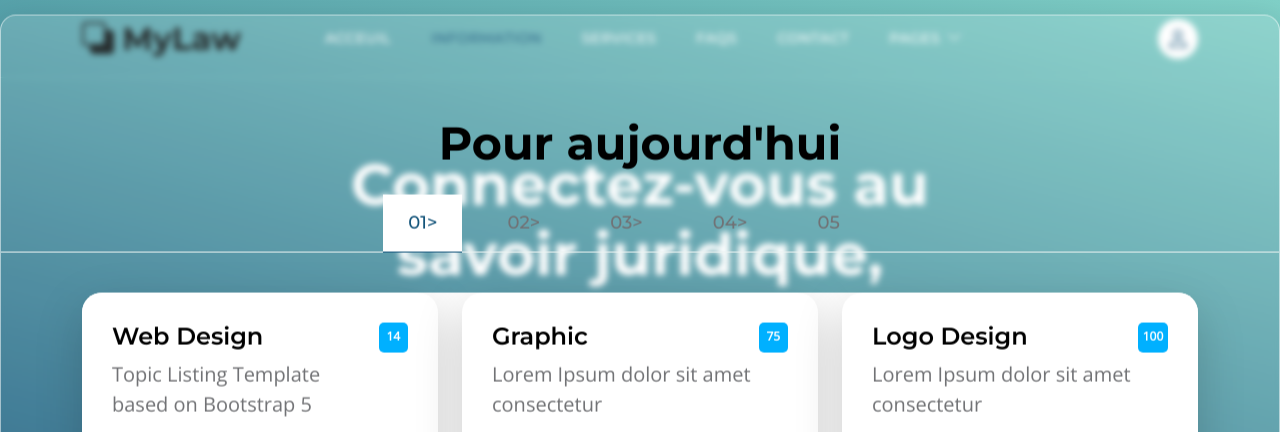
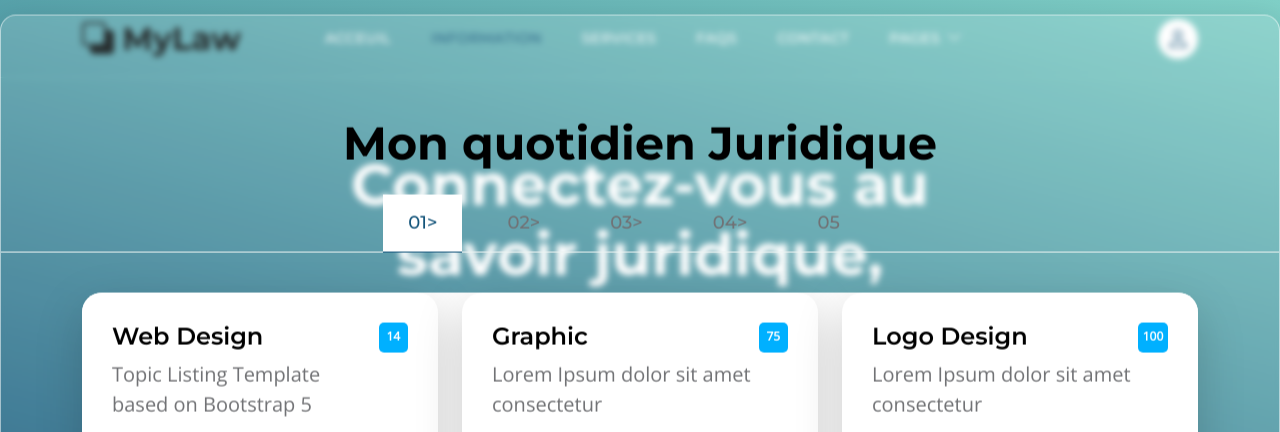
Before and after one commit to AInelo/ideathonlaw, a website: page frontend/aleapage.html in a window 1280 px wide. Shown: the top 432 px of the page. Drawn offline with nearby package versions, Linux system fonts and the light colour scheme.

Commit message:
Ideathon

```diff
--- a/frontend/aleapage.html
+++ b/frontend/aleapage.html
@@ -6,6 +6,8 @@
 
         <meta name="description" content="">
         <meta name="author" content="">
+        <link rel="shortcut icon" href="./images/logo.png" type="image/x-icon">
+
 
         <title>MyLaw || Information</title>
 
@@ -198,7 +200,7 @@ https://templatemo.com/tm-590-topic-listing
                 <div class="container">
                     <div class="row">
                         <div class="col-12 text-center">
-                            <h2 class="mb-4">Pour aujourd'hui </h1>
+                            <h2 class="mb-4">Mon quotidien Juridique</h1>
                         </div>
 
                     </div>
```
Also changed, not shown: frontend/images/topics/6938249 - Copie.png (deleted), frontend/images/topics/undraw_Remote_design_team_re_urdx.png.
